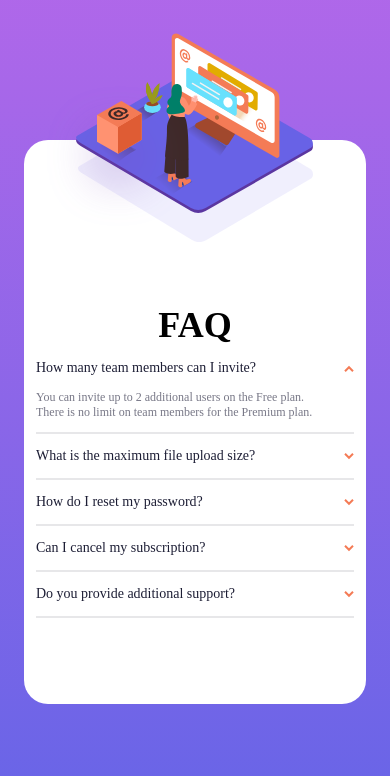
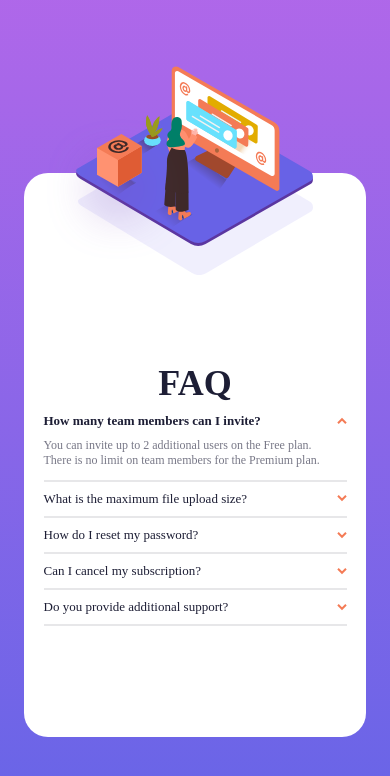
Before and after one commit to tobi-bams/faq-accordion, a plain HTML site: page index.html in a window 390 px wide. Both pictures are taken after a click on the element "How many team members can I invite?". Drawn offline with Linux system fonts and the light colour scheme.

Commit message:
mobile view

```diff
--- a/css/style.css
+++ b/css/style.css
@@ -6,6 +6,7 @@ body{
     height: 100vh;
     font-size: 12px;
     box-sizing: border-box;
+    font-weight: 400;
 }
 
 h1,p{
@@ -32,11 +33,12 @@ main{
     background-color: white;
     margin-left: 2em;
     margin-right: 2em;
-    padding-left: 1em;
-    padding-right: 1em;
+    padding-left: 5%;
+    padding-right: 5%;
     padding-bottom: 2em;
     border-radius: 2em;
     height: 45em;
+    margin-top: 5.5em;
 }
 
 .faqImage{
@@ -75,15 +77,13 @@ main{
 .questions h1{
     text-align: center;
     font-size: 3em;
+    color: hsl(238, 29%, 16%);
 }
 
 .qa{
     display: flex;
     flex-direction: column;
     border-bottom: 2px solid hsl(240, 5%, 91%);
-    height: auto;
-    transition: 2s height ease-in-out 1s;
-
 }
 
 .title{
@@ -97,18 +97,22 @@ main{
 }
 
 .question{
-    margin: 1em 0;
-    font-size: 14px;
+    margin: 0.7em 0;
+    font-size: 13px;
     cursor: pointer;
     color: hsl(238, 29%, 16%);
 }
 
+.question:hover{
+    color: hsl(14, 88%, 65%);
+}
 .answers{
     margin-bottom: 1em;
     display: none;
     color: hsl(240, 6%, 50%);
     padding-right: 2em;
 }
+
 
 /* .Container{
     display: flex;
@@ -181,9 +185,6 @@ main{
     color: hsl(238, 29%, 16%);
 }
 
-.question:hover{
-    color: hsl(14, 88%, 65%);
-}
 .answers{
     margin-bottom: 1em;
     display: none;
--- a/index.js
+++ b/index.js
@@ -1,7 +1,7 @@
 let questions = document.querySelectorAll(".question");
 // let me = document.getElementById("me");
 
-// me.parentElement.nextElementSibling
+// me.style.fontWeight = "700"
 
 
 questions.forEach((question) => {
@@ -11,14 +11,18 @@ questions.forEach((question) => {
             questions.forEach((question) => {
                 question.parentElement.nextElementSibling.style.display = "none";
                 question.nextElementSibling.style.transform = `rotate(0deg)`;
+                question.style.fontWeight = "400";
+
             })
             evt.target.parentElement.nextElementSibling.style.display = "flex";
-            evt.target.nextElementSibling.style.transform = `rotate(${rotateValue })`;
+            evt.target.nextElementSibling.style.transform = `rotate(180deg)`;
+            evt.target.style.fontWeight = "700";
             rotateValue  = "0deg";
         }
         else {
             evt.target.parentElement.nextElementSibling.style.display = "none";
             evt.target.nextElementSibling.style.transform = `rotate(${rotateValue })`;
+            evt.target.style.fontWeight = "400";
             rotateValue  = "180deg";
         }
 
```
